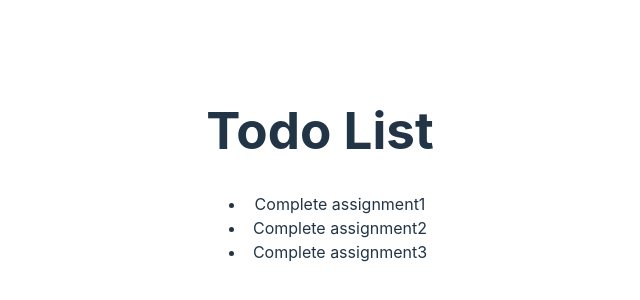
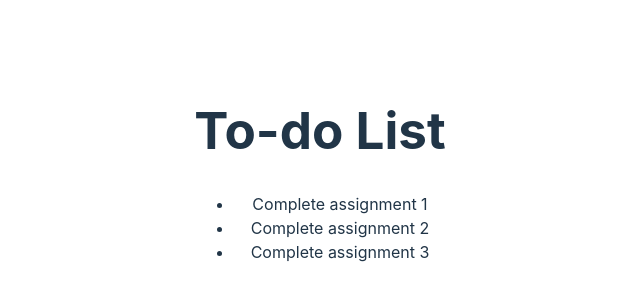
Before and after one commit to normamoguel/react-todo, a React (Vite) app: page / in a window 1280 px wide. Shown: the part 226-526 px from the top of the page, without its empty margins (320-960 px from the left). Built offline with nearby package versions, Linux system fonts and the light colour scheme.

Commit message:
update app.jsx

```diff
--- a/src/App.jsx
+++ b/src/App.jsx
@@ -4,13 +4,13 @@ import viteLogo from '/vite.svg'
 import './App.css'
 
 
-var todoList= [{id:1,title:"Complete assignment1"},{id:2,title:"Complete assignment2"},{id:3,title:"Complete assignment3"}];
+var todoList= [{id:1,title:"Complete assignment 1"},{id:2,title:"Complete assignment 2"},{id:3,title:"Complete assignment 3"}];
 
 function App() {
 
   return (
-    <>
-      <h1>Todo List</h1>
+    <div>
+      <h1>To-do List</h1>
       <ul>
           {
             todoList.map(item=>{
@@ -18,7 +18,7 @@ function App() {
             })
           }
       </ul>
-    </>
+    </div>
   )
 }
 
```
